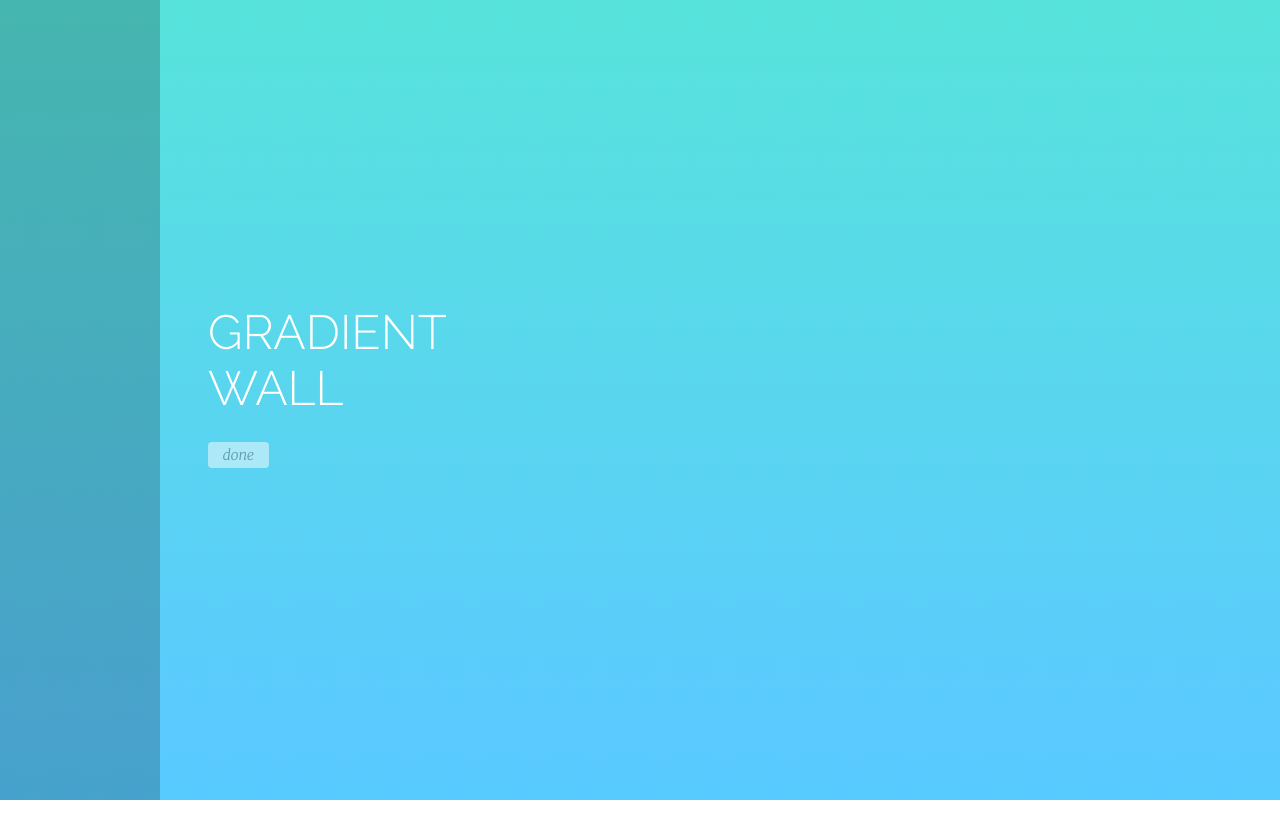
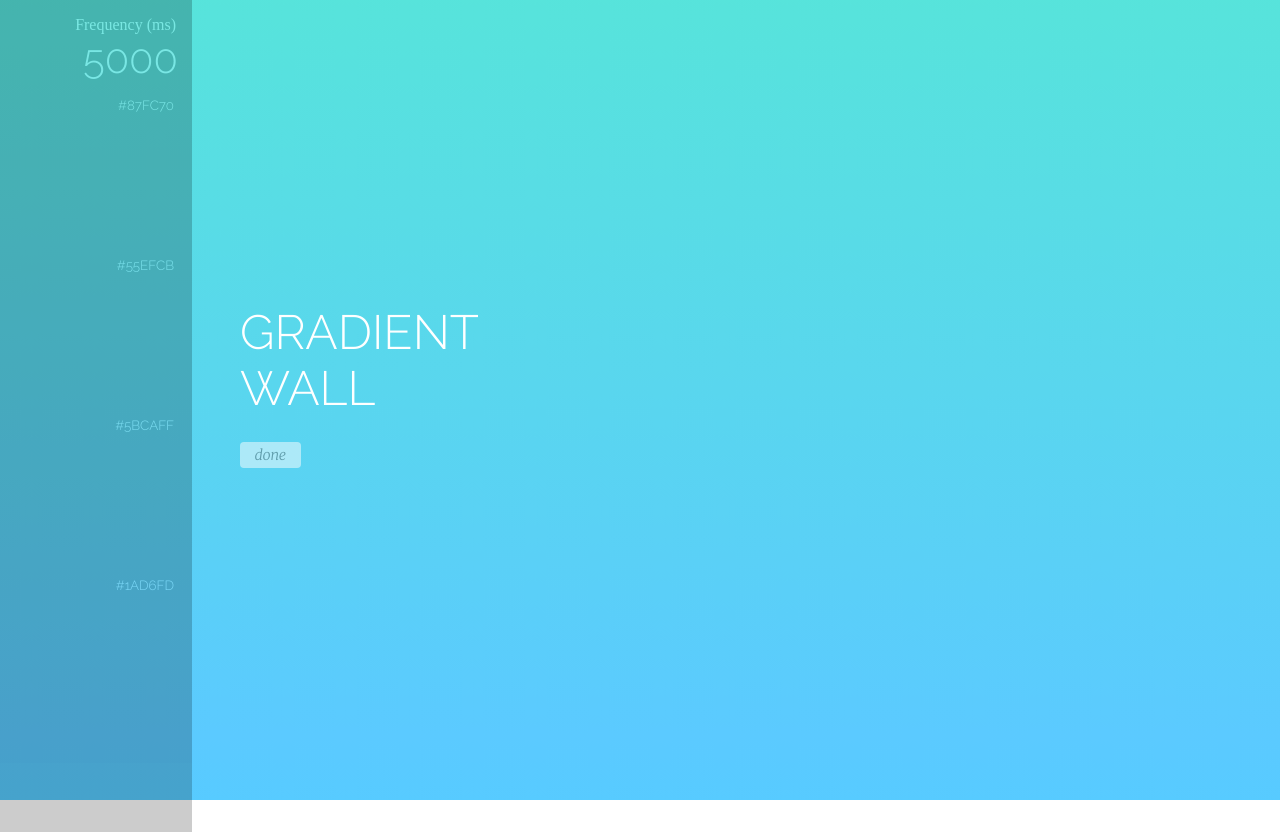
Before and after one commit to kzmeyao/spectra, a plain HTML site: page index.html in a window 1280 px wide. Both pictures are taken after a click on the element "edit". Before the commit the page ends 800 px from the top, so only its background shows below. Drawn offline with Linux system fonts and the light colour scheme.

Commit message:
populating edit panel

```diff
--- a/index.html
+++ b/index.html
@@ -18,7 +18,13 @@
   	<div id="your-container">
   		<div class="panel">
   			<div class="edit-panel">
+  				<div class="freq">
+  					Frequency (ms)
+  					<input id="freq-input" />
+  				</div>
+  				<div class="colors">
 
+  				</div>
   			</div>
   			<div class="display-panel">
   				<div class="floater"></div>
--- a/javascripts/main.js
+++ b/javascripts/main.js
@@ -20,9 +20,22 @@ var defaultFreq = 5000;
 
 gradientWall($('#your-container'), defaultColors, defaultFreq);
 
+$('#freq-input').val(defaultFreq);
+
+function populateColors(colors) {
+	var len = colors.length;
+	$.each(colors, function(){
+		$('.colors').append(
+			'<div style="height:' + 100/len + '%">' +
+			'<input class="colors-input" value="' + this + '" /></div>');
+	});
+}
+
+populateColors(defaultColors);
+
 $('.edit-button').on('click', function(){
 	if ($(this).hasClass('on')) {
-		$('.panel').animate({ 'margin-left' : '-10em' });
+		$('.panel').animate({ 'margin-left' : '-12em' });
 		$(this).text('edit');
 		$(this).removeClass('on');
 	} else {
--- a/stylesheets/stylesheet.css
+++ b/stylesheets/stylesheet.css
@@ -1,5 +1,5 @@
 /*******************************************************************************
-MeyerWeb Reset
+Reset
 *******************************************************************************/
 
 html, body, div, span, applet, object, iframe,
@@ -40,6 +40,13 @@ table {
   border-spacing: 0;
 }
 
+input:focus,
+select:focus,
+textarea:focus,
+button:focus {
+    outline: none;
+}
+
 /*******************************************************************************
 Theme Styles
 *******************************************************************************/
@@ -52,7 +59,7 @@ html, body, #your-container {
 .panel {
 	position: absolute;
 	height: 100%;
-	margin-left: -10em;
+	margin-left: -12em;
 }
 
 .edit-panel {
@@ -61,6 +68,9 @@ html, body, #your-container {
 	background-color: #000;
 	opacity: .2;
 	width: 10em;
+	text-align: right;
+	color: #FFF;
+	padding: 1em;
 }
 
 .floater {
@@ -110,3 +120,25 @@ h1 {
 .edit-button:hover {
 	opacity: .7;
 }
+
+input {
+	color: #FFF;
+	font-family: 'Raleway', sans-serif;
+	background : none;
+	border : none;
+	text-align: right;
+}
+
+.freq {
+	height: 10%;
+}
+
+#freq-input {
+	width: 100%;
+	font-size: 2.5em;
+}
+
+.colors {
+	height: 80%;
+	width: 100%;
+}
```
